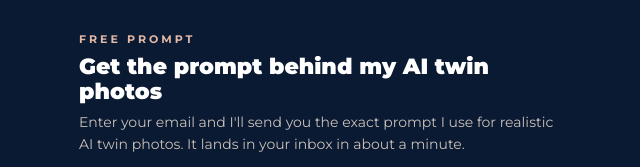
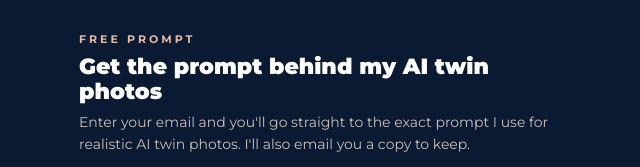
Before and after one commit to buildsmarterwithmicaya/buildsmarterwithmicaya.github.io, a plain HTML site: page index.html in a window 1280 px wide. Shown: the part 840-1007 px from the top of the page, 319-959 px from the left. Drawn offline with nearby package versions, Linux system fonts and the light colour scheme.

Commit message:
Free prompt copy: opens right away after signup
Co-Authored-By: Claude Opus 5.5 <noreply@anthropic.com>
Claude-Session: https://claude.ai/code/session_01B3r2wvFMyQ4r9Pty4oL1dK

```diff
--- a/index.html
+++ b/index.html
@@ -93,7 +93,7 @@ footer a{color:var(--rg2)}
   <div class="sec" id="free-prompt">
     <div class="kicker">Free prompt</div>
     <h2>Get the prompt behind my AI twin photos</h2>
-    <p class="muted">Enter your email and I'll send you the exact prompt I use for realistic AI twin photos. It lands in your inbox in about a minute.</p>
+    <p class="muted">Enter your email and you'll go straight to the exact prompt I use for realistic AI twin photos. I'll also email you a copy to keep.</p>
     <div class="bh-form"><script async src="https://subscribe-forms.beehiiv.com/v3/loader.js" data-beehiiv-form="06efd89d-79a1-41d6-8509-654af13cfd02"></script></div>
     <div class="fine">You'll also get Build Smarter Weekly, my free AI tips email. Unsubscribe anytime.</div>
   </div>
```
